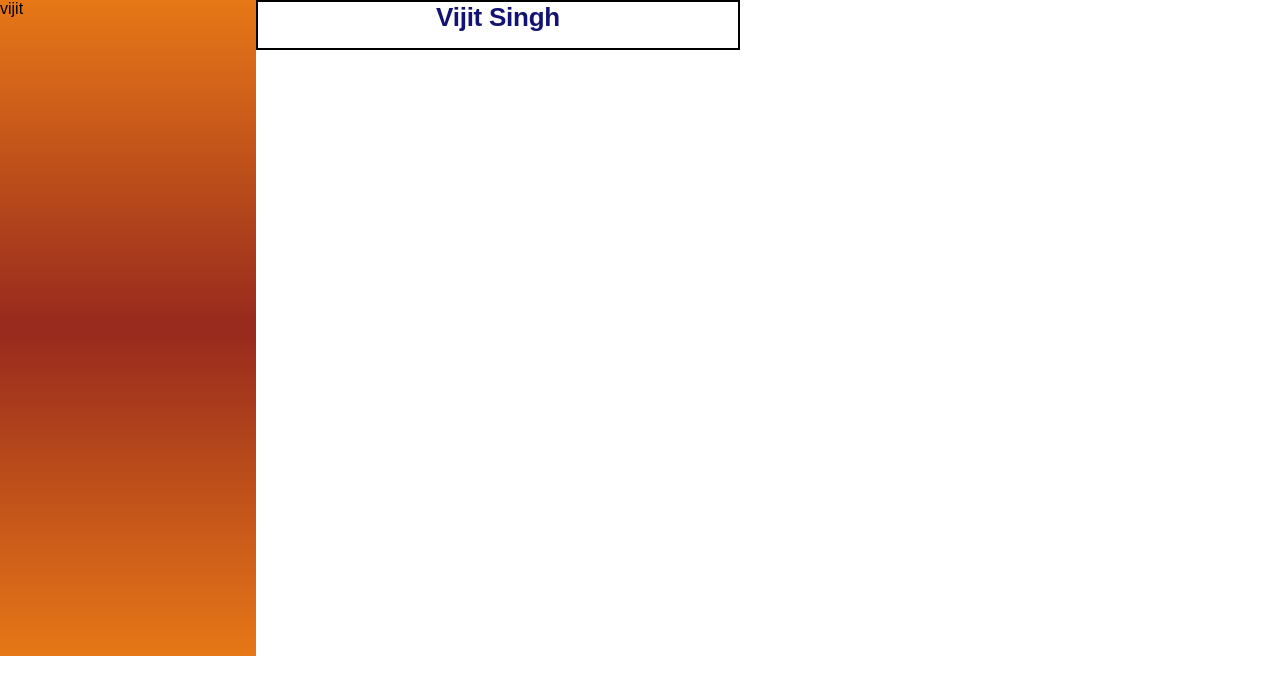
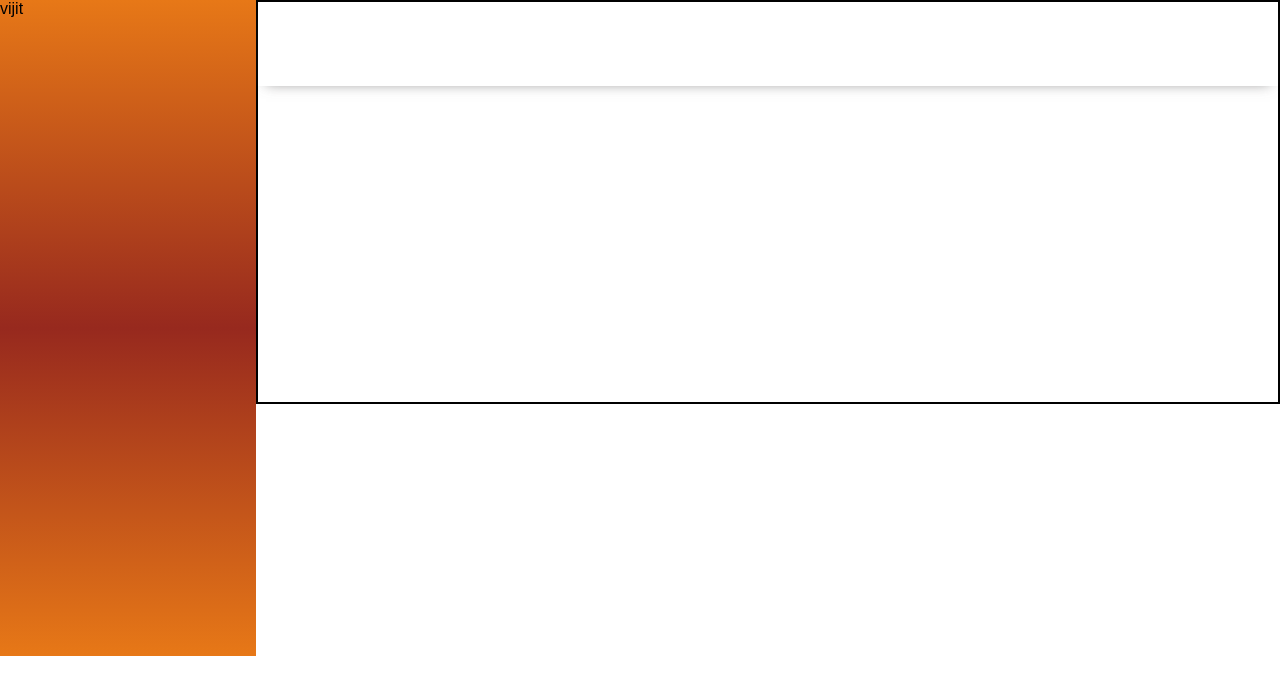
Before and after one commit to Irshad-1/los, a React (Create React App) app: page /userverification in a window 1280 px wide. Shown: the top 694 px of the page. Built offline with nearby package versions, Linux system fonts and the light colour scheme.

Commit message:
basic nav page added

```diff
--- a/src/Assets/css/UserVerification.module.css
+++ b/src/Assets/css/UserVerification.module.css
@@ -1,12 +1,22 @@
+
 .maindiv {
     display:grid;
     grid-template-columns: 1fr 1fr;
-    width:100%;
+
 }
 .subdiv2{
-    /* margin-left: 300px; */
+
     text-align: center;
     border: 2px solid black;
-    width:75%;
+    width:159.3%;
     margin-left: 40%;
+    height:400px;
 }
+
+.borderBottom {
+    width:100%;
+
+    height:60px;
+    box-shadow: 0 5px 13px -8px rgb(93 91 91 / 75%);
+    padding: 0.75rem 0;
+}
--- a/src/Components/UserVerification.jsx
+++ b/src/Components/UserVerification.jsx
@@ -11,7 +11,9 @@ const UserVerification = () => {
 
 
       <div className={styles.subdiv2}>
-          <h1>Vijit singh</h1>
+         <div className={styles.borderBottom}>
+
+         </div>
       </div>
     </div>
   )
```
